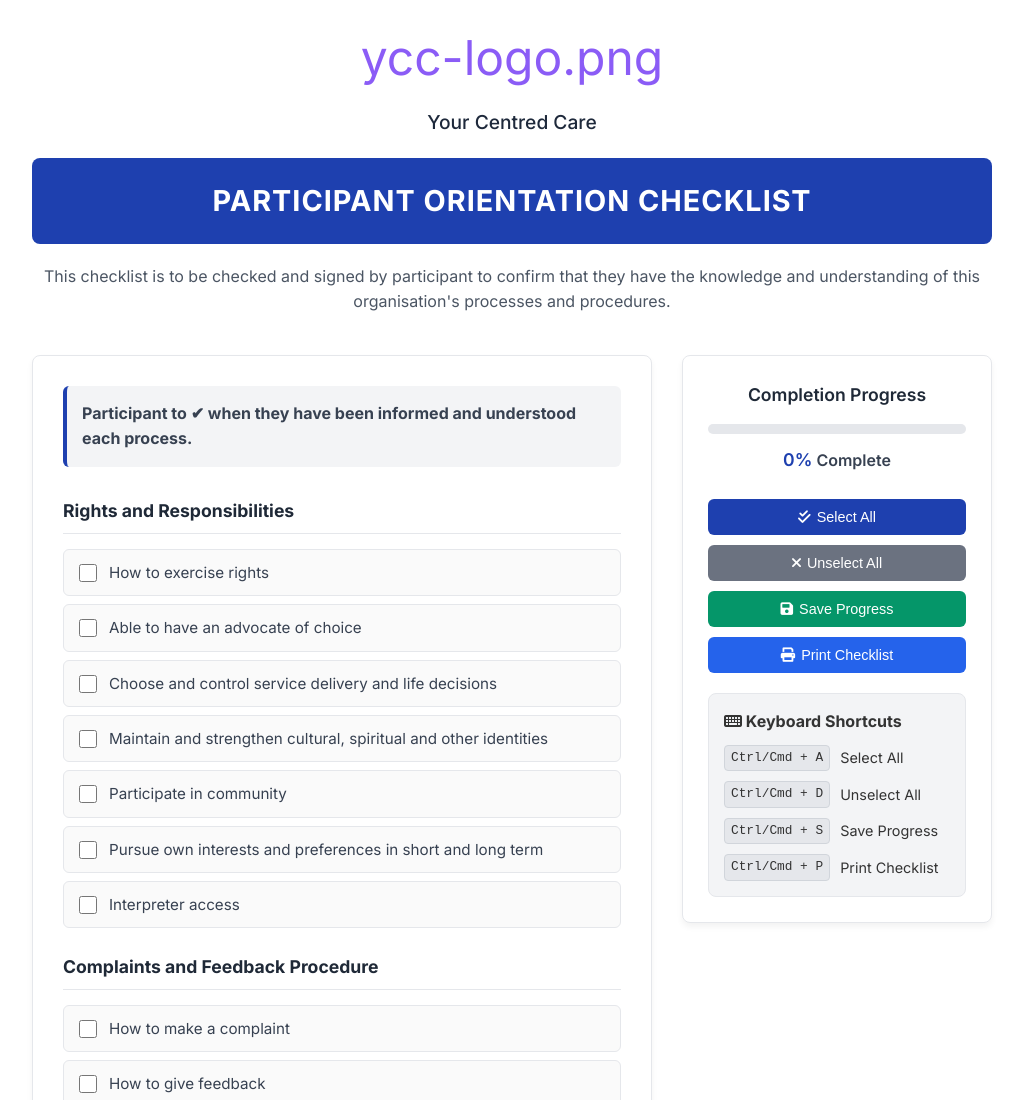
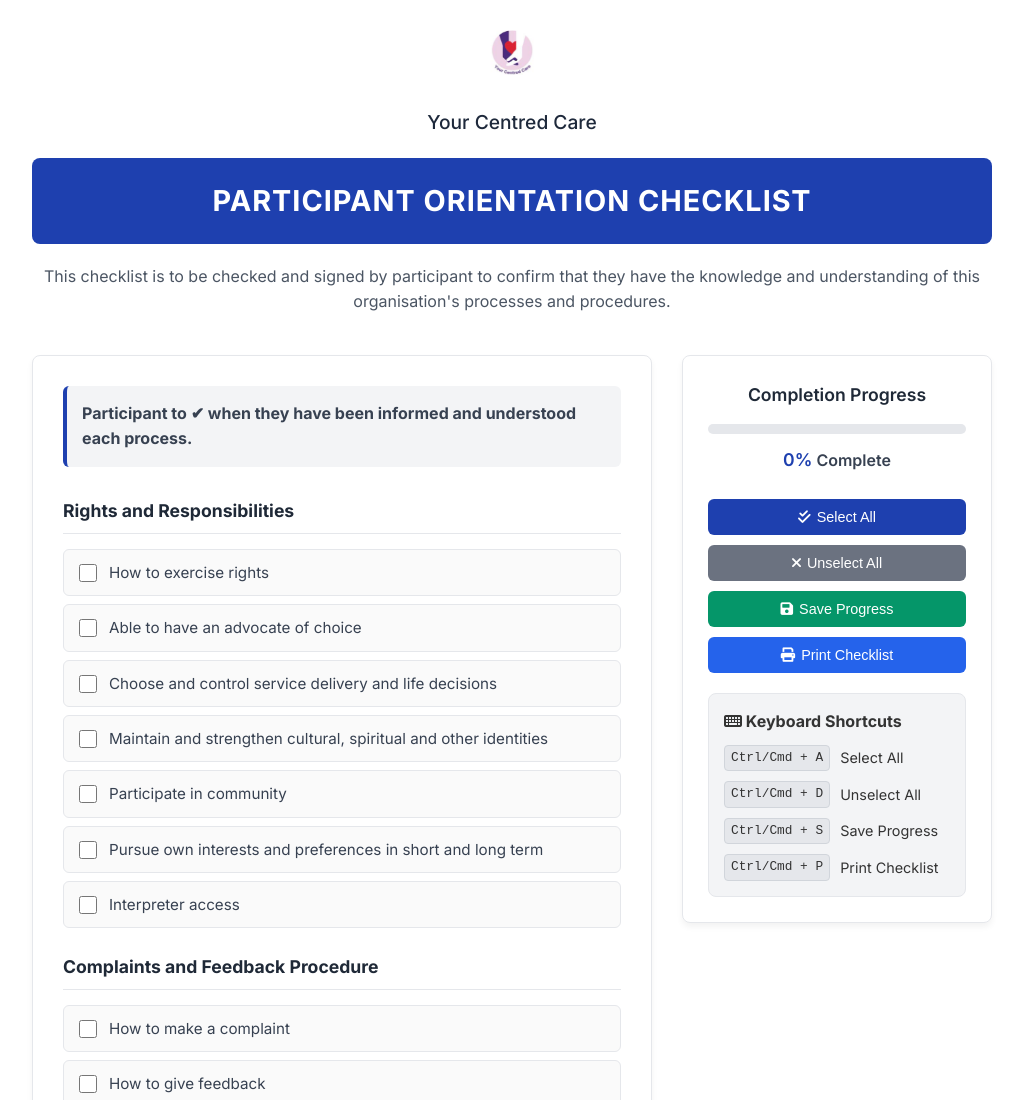
Before and after one commit to jaxschu/participant_checklist_ycc, a plain HTML site: page index.html in a window 1280 px wide. Shown: the top 1100 px of the page, without its empty margins (128-1151 px from the left). Drawn offline with Linux system fonts and the light colour scheme.

Commit message:
Update index.html

```diff
--- a/index.html
+++ b/index.html
@@ -37,7 +37,9 @@
         <header class="header">
             <div class="logo-section">
                 <div class="logo">
-                    <div class="heart-logo">ycc-logo.png</div>
+                    <div class="heart-logo">
+                        <img src="ycc-logo.png" alt="Your Centred Care Logo" style="height:48px;">
+                    </div>
                     <div class="logo-text">Your Centred Care</div>
                 </div>
             </div>
```
